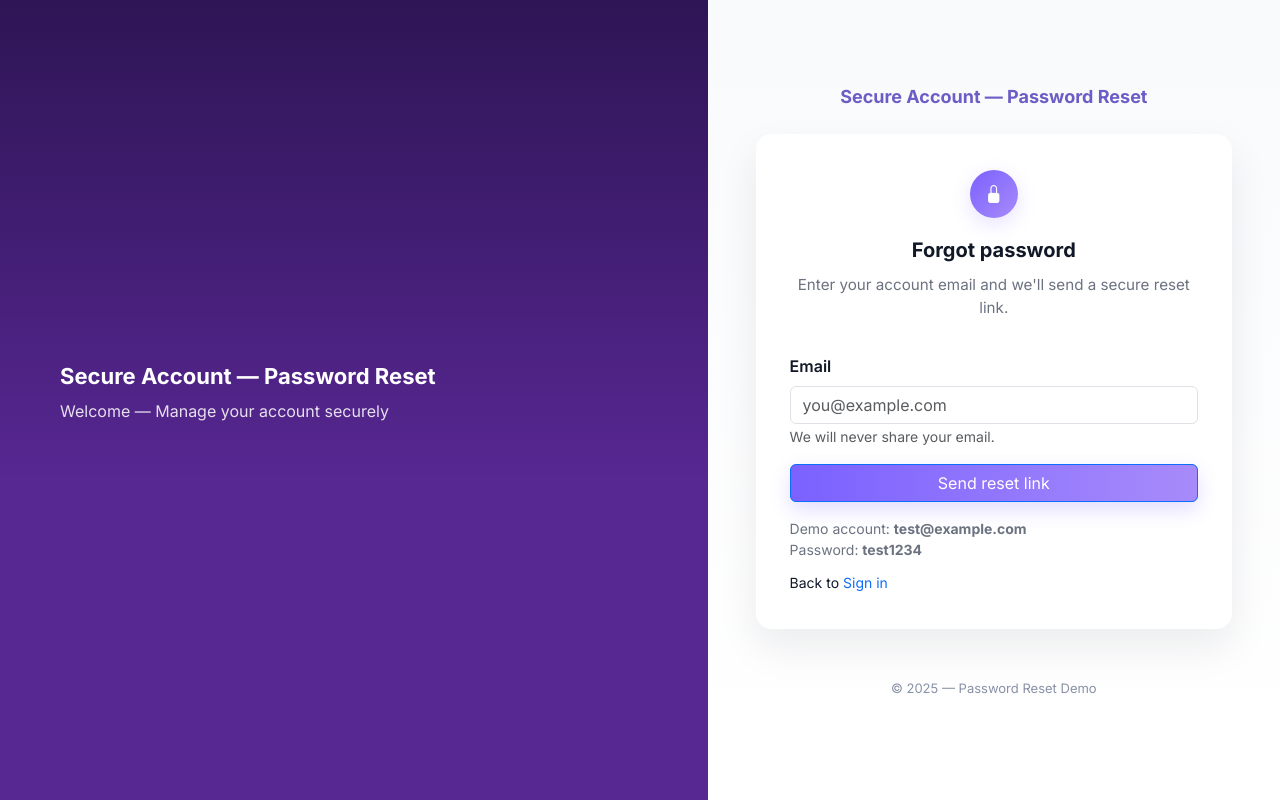
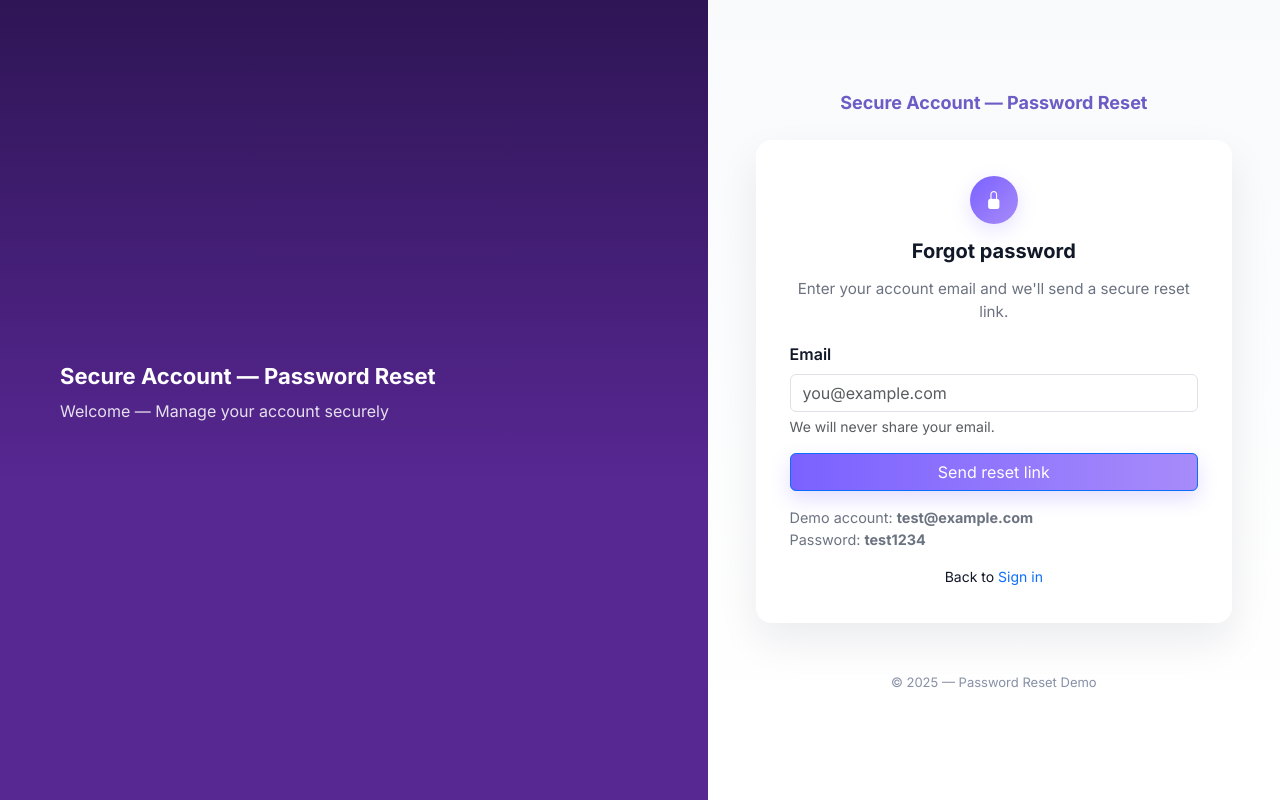
Before and after one commit to annie199810/Password-Reset, a React (Create React App) app in the folder frontend/: page /forgot in a window 1280 px wide. Built offline with nearby package versions, Linux system fonts and the light colour scheme.

Commit message:
fix forgot password code

```diff
--- a/frontend/src/components/ForgotPassword.jsx
+++ b/frontend/src/components/ForgotPassword.jsx
@@ -2,15 +2,15 @@ import React, { useState } from "react";
 import { Link } from "react-router-dom";
 
 export default function ForgotPassword() {
-
-  // ✅ Using REACT_APP_API_URL (as per your project)
-  const API = process.env.REACT_APP_API_URL || "http://localhost:10000";
+  // ⚠️ DO NOT CHANGE THIS (as you requested)
+  const API =
+    process.env.REACT_APP_API_URL || "http://localhost:10000";
 
   const [email, setEmail] = useState("");
   const [loading, setLoading] = useState(false);
   const [status, setStatus] = useState({ type: "", text: "" });
 
-  function validateEmail(value) {
+  function isValidEmail(value) {
     return /\S+@\S+\.\S+/.test(value);
   }
 
@@ -18,7 +18,7 @@ export default function ForgotPassword() {
     e.preventDefault();
     setStatus({ type: "", text: "" });
 
-    if (!validateEmail(email)) {
+    if (!isValidEmail(email)) {
       setStatus({
         type: "error",
         text: "Please enter a valid email address."
@@ -26,21 +26,12 @@ export default function ForgotPassword() {
       return;
     }
 
-    if (!API) {
-      console.error("❌ REACT_APP_API_URL is missing");
-      setStatus({
-        type: "error",
-        text: "Server configuration error."
-      });
-      return;
-    }
+    try {
+      setLoading(true);
 
-    setLoading(true);
+      console.log("📨 Sending reset request for:", email);
+      console.log("🌐 API URL:", API);
 
-    console.log("🔗 API BASE URL:", API);
-    console.log("📨 Forgot password request for:", email);
-
-    try {
       const res = await fetch(`${API}/api/auth/request-reset`, {
         method: "POST",
         headers: {
@@ -50,7 +41,10 @@ export default function ForgotPassword() {
       });
 
       const data = await res.json().catch(() => ({}));
-      console.log("📩 Server response:", data);
+      setLoading(false);
+
+      console.log("✅ Response status:", res.status);
+      console.log("📩 Response body:", data);
 
       if (res.ok) {
         setStatus({
@@ -60,32 +54,29 @@ export default function ForgotPassword() {
       } else {
         setStatus({
           type: "error",
-          text: data.error || data.message || "Request failed."
+          text: data.error || data.message || "Request failed. Try again."
         });
       }
     } catch (err) {
       console.error("❌ Forgot password error:", err);
+      setLoading(false);
       setStatus({
         type: "error",
         text: "Cannot contact server. Please try again later."
       });
-    } finally {
-      setLoading(false);
     }
   }
 
   return (
     <div className="form-card mx-auto" style={{ maxWidth: 520 }}>
       <div className="card-header text-center">
-        <div className="icon mb-2">
+        <div className="icon">
           <i className="bi bi-lock-fill"></i>
         </div>
-
-        <h2 className="form-title">Forgot password</h2>
-
-        <p className="form-sub">
-          Enter your account email and we'll send a secure reset link.
-        </p>
+        <div className="form-title">Forgot password</div>
+        <div className="form-sub">
+          Enter your account email and we&apos;ll send a secure reset link.
+        </div>
       </div>
 
       <form onSubmit={handleSubmit} noValidate>
@@ -93,7 +84,6 @@ export default function ForgotPassword() {
           <label htmlFor="email" className="form-label">
             Email
           </label>
-
           <input
             id="email"
             type="email"
@@ -103,15 +93,14 @@ export default function ForgotPassword() {
             onChange={(e) => setEmail(e.target.value)}
             required
           />
-
-          <small className="form-text text-muted">
+          <div className="form-text">
             We will never share your email.
-          </small>
+          </div>
         </div>
 
         {status.text && (
           <div
-            className={`alert mt-3 ${
+            className={`mt-3 alert ${
               status.type === "success"
                 ? "alert-success"
                 : "alert-danger"
@@ -130,13 +119,13 @@ export default function ForgotPassword() {
           {loading ? "Sending…" : "Send reset link"}
         </button>
 
-        <div className="note mt-3" style={{ fontSize: 14 }}>
+        <div className="note mt-3">
           Demo account: <strong>test@example.com</strong>
           <br />
           Password: <strong>test1234</strong>
         </div>
 
-        <div style={{ marginTop: 12, fontSize: 14 }}>
+        <div className="text-center mt-3" style={{ fontSize: 14 }}>
           Back to <Link to="/login">Sign in</Link>
         </div>
       </form>
```
